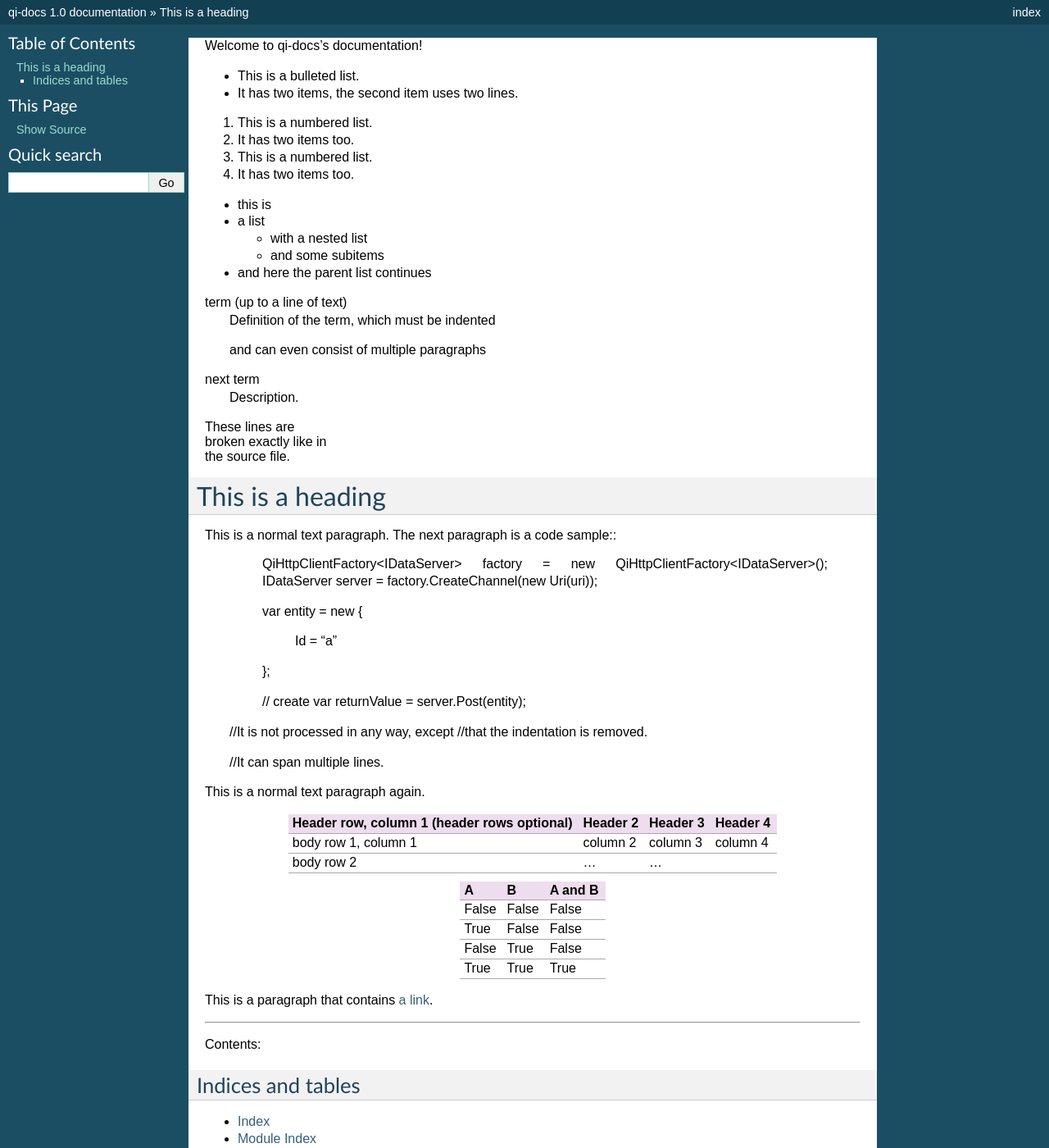
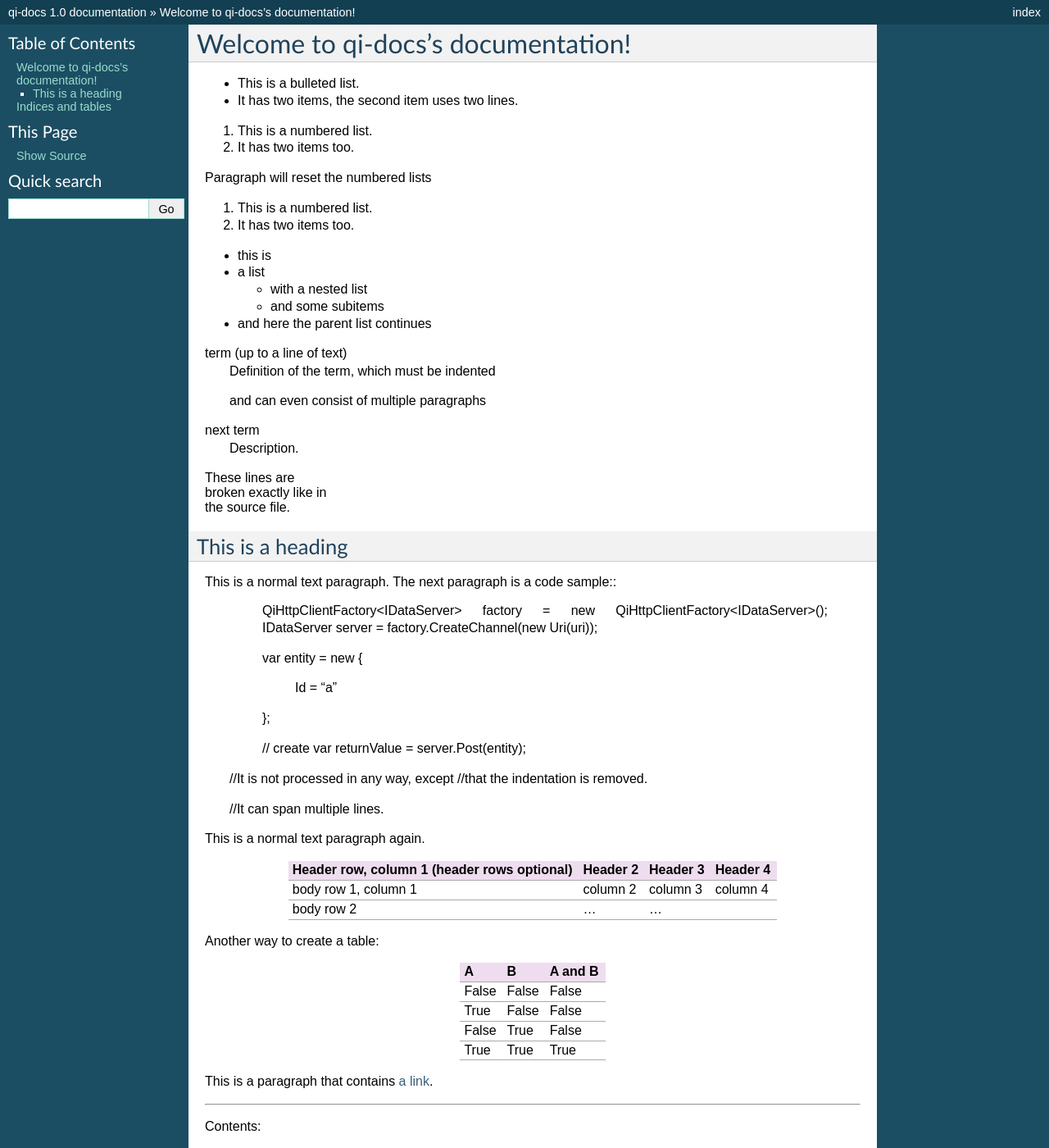
Before and after one commit to chad-at-osisoft/Qi-docs-rst, a Sphinx documentation site: the page built from source/index.rst, in a window 1280 px wide and 1400 px high. Shown: the whole window at 82% size. Built offline with Sphinx 7.4.7, drawn with Linux system fonts in a browser that asks for light colours; some of the changed text lies outside the part shown.

Commit message:
Refined the examples in index.rst, no need to build sphinx locally.

```diff
--- a/source/index.rst
+++ b/source/index.rst
@@ -4,6 +4,7 @@
    contain the root `toctree` directive.
 
 Welcome to qi-docs's documentation!
+====================================
 
 .. This is a comment.
 
@@ -20,6 +21,8 @@ Welcome to qi-docs's documentation!
 
 1. This is a numbered list.
 2. It has two items too.
+
+Paragraph will reset the numbered lists
 
 #. This is a numbered list.
 #. It has two items too.
@@ -77,6 +80,7 @@ This is a normal text paragraph again.
 | body row 2             | ...        | ...      |          |
 +------------------------+------------+----------+----------+
 
+Another way to create a table:
 
 =====  =====  =======
 A      B      A and B
```
